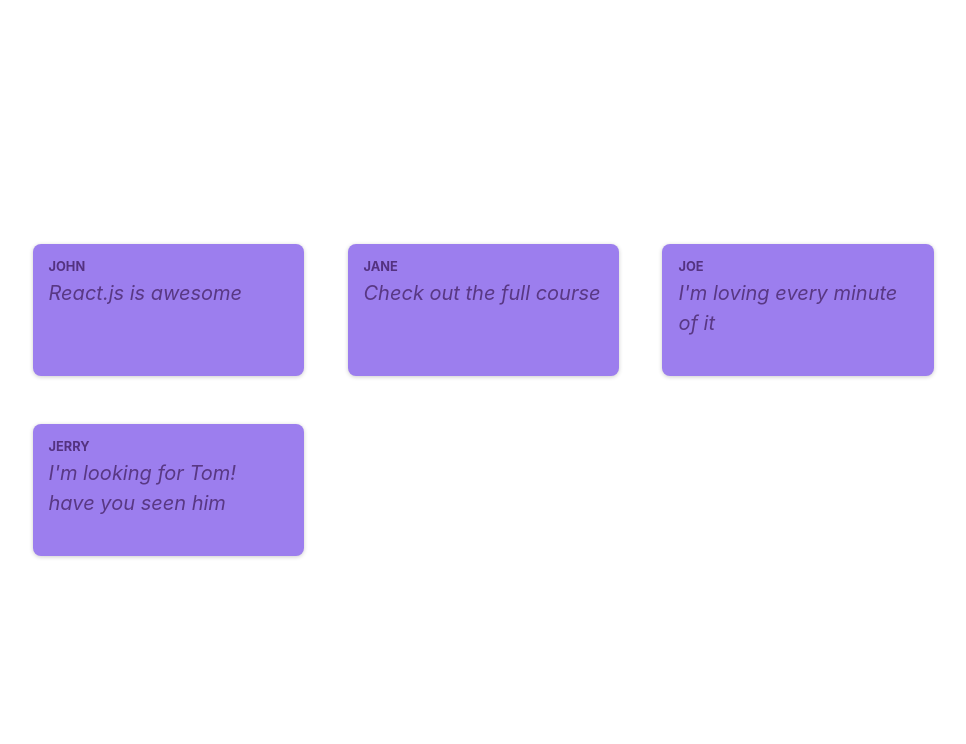
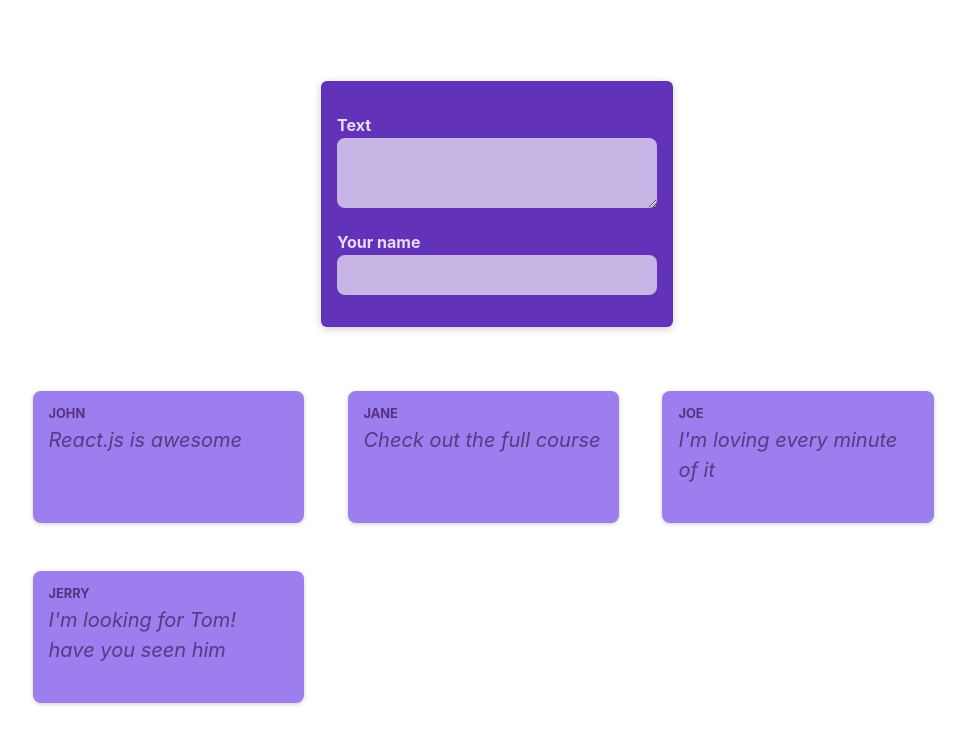
Before and after one commit to ChrisJoshRoberts/react-course, a React (Vite) app: page / in a window 1280 px wide. Shown: the top 744 px of the page, without its empty margins (143-1109 px from the left). Built offline with nearby package versions, Linux system fonts and the light colour scheme.

Commit message:
updating newPost component

```diff
--- a/src/components/NewPost.module.css
+++ b/src/components/NewPost.module.css
@@ -5,6 +5,7 @@
   margin: 2rem auto;
   border-radius: 6px;
   box-shadow: 0 2px 8px rgba(0, 0, 0, 0.2);
+  text-align: left;
 }
 
 .form label {
@@ -13,3 +14,19 @@
   color: #eadbfb;
   font-weight: bold;
 }
+
+textarea,
+input {
+  background-color: rgba(255, 255, 255, 0.635);
+  width: 95%;
+  border-radius: 8px;
+  font-family: 'Helvetica';
+  font-size: 1rem;
+  border: none;
+  color: #6233b9;
+  padding: 8px;
+}
+
+input {
+  height: 24px;
+}
--- a/src/components/NewPosts.jsx
+++ b/src/components/NewPosts.jsx
@@ -1,8 +1,8 @@
-
+import classes from "./NewPost.module.css"
 
 const NewPosts = () => {
   return (
-    <form>
+    <form className={classes.form}>
       <p>
         <label htmlFor="body">Text</label>
         <textarea id="body" required rows={3} />
--- a/src/components/PostList.jsx
+++ b/src/components/PostList.jsx
@@ -1,13 +1,18 @@
 import Post from './Post'
 import classes from './PostsList.module.css'
+import NewPosts from './NewPosts'
+
 const PostList = () => {
   return (
+  <>
+    <NewPosts />
     <ul className={classes.posts}>
       <Post author="John" body="React.js is awesome"/>
       <Post author="Jane" body="Check out the full course" />
       <Post author="Joe" body="I'm loving every minute of it" />
       <Post author="Jerry" body="I'm looking for Tom! have you seen him" />
     </ul>
+  </>
   )
 }
 
```
